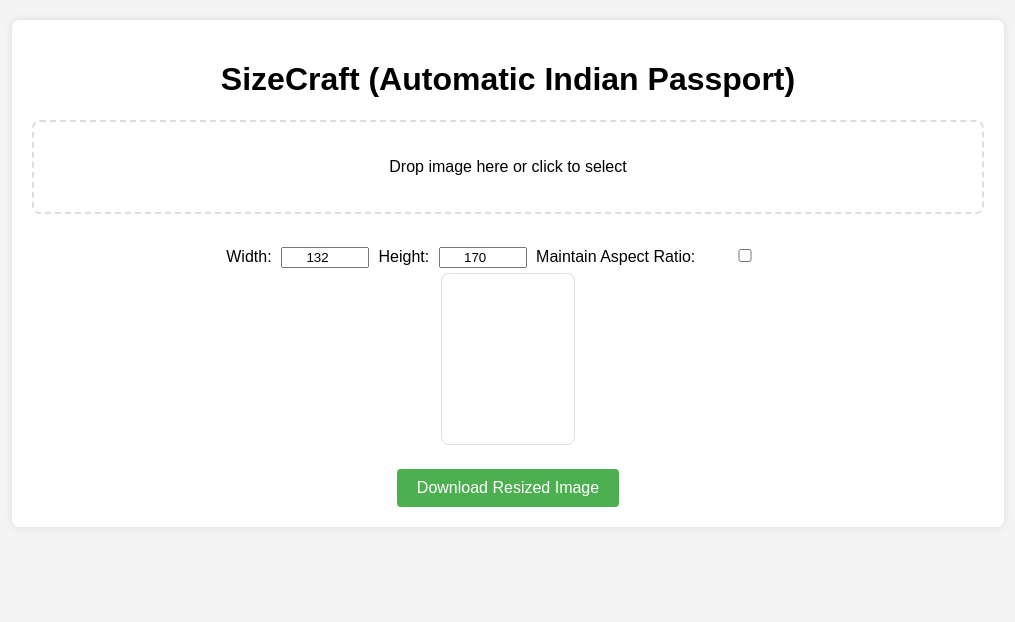
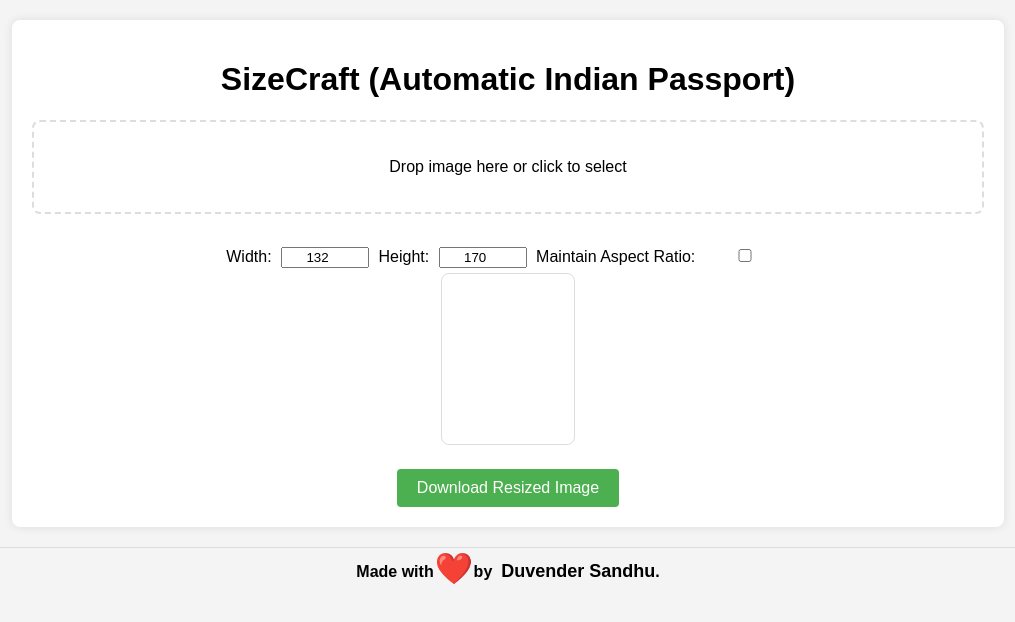
Before and after one commit to DuvenderSandhu/SizeCraft, a plain HTML site: page index.html in a window 1280 px wide. Shown: the whole page, without its empty margins (132-1147 px from the left). Drawn offline with Linux system fonts and the light colour scheme.

Commit message:
Update index.html

```diff
--- a/index.html
+++ b/index.html
@@ -67,6 +67,40 @@
                 width: 100%;
             }
         }
+
+        footer {
+            margin-top: 20px;
+            padding: 10px;
+            background-color: #f4f4f4;
+            border-top: 1px solid #ddd;
+            display: flex;
+            justify-content: center;
+            align-items: center;
+            font-size: 16px;
+            font-weight: bold;
+        }
+
+        .heart {
+            color: red;
+            font-size: 24px;
+            animation: heartbeat 3s infinite;
+            margin: 0 5px;
+            position: relative;
+            bottom: 3px;
+        }
+
+        .name-contact {
+            font-size: 18px;
+        }
+
+        @keyframes heartbeat {
+            0%, 20%, 40%, 60%, 80%, 100% {
+                transform: scale(1);
+            }
+            10%, 30%, 50%, 70%, 90% {
+                transform: scale(1.3);
+            }
+        }
     </style>
 </head>
 <body>
@@ -88,6 +122,10 @@
         <br>
         <button onclick="downloadResizedImage()">Download Resized Image</button>
     </div>
+
+    <footer>
+        Made with <span class="heart"> ❤️ </span> by &nbsp;<span class="name-contact"> Duvender Sandhu</span>.
+    </footer>
 
     <script>
         let img;
```
